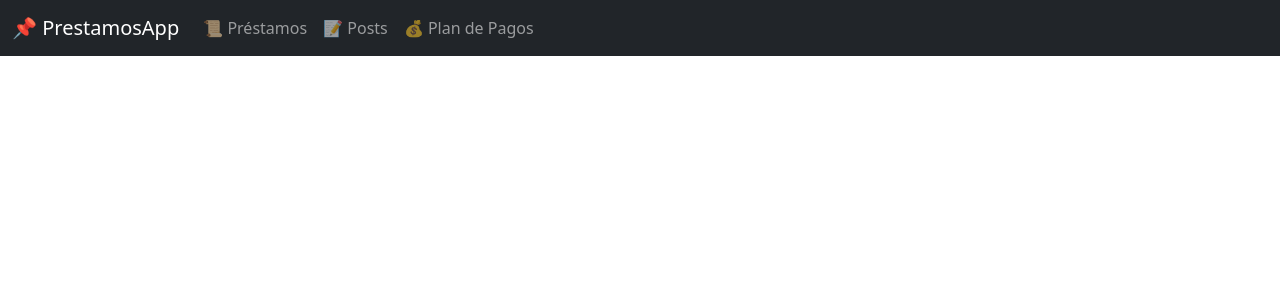
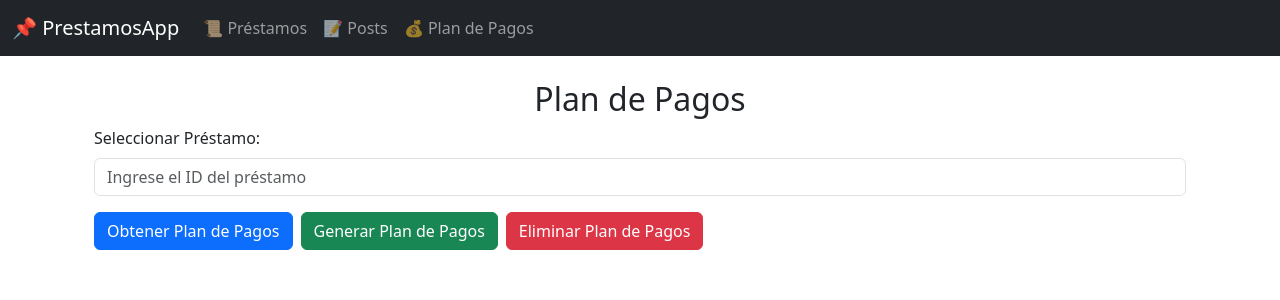
Before and after one commit to dervinluna/FrontEnd-PruebaTecnica, an Angular app: page /plan-pagos in a window 1280 px wide. Before the commit this address led to /. Shown: the top 300 px of the page. Built offline with nearby package versions, Linux system fonts and the light colour scheme.

Commit message:
Agregar componente de Plan de Pagos y actualizar rutas

```diff
--- a/src/app/app-routing.module.ts
+++ b/src/app/app-routing.module.ts
@@ -3,6 +3,7 @@ import { RouterModule, Routes } from '@angular/router';
 import { PrestamoListComponent } from './components/prestamo-list/prestamo-list.component';
 import { PrestamoFormComponent } from './components/prestamo-form/prestamo-form.component';
 import { PostsListComponent } from './components/posts-list/posts-list.component';
+import { PlanPagosComponent } from './components/plan-pagos/plan-pagos.component';
 
 
 const routes: Routes = [
@@ -10,6 +11,7 @@ const routes: Routes = [
   { path: 'prestamos/agregar', component: PrestamoFormComponent },
   { path: 'prestamos/editar/:id', component: PrestamoFormComponent },
   { path: 'posts', component: PostsListComponent },
+  { path: 'plan-pagos', component: PlanPagosComponent },
   { path: '', redirectTo: '/prestamos', pathMatch: 'full' }
 ];
 
--- /dev/null
+++ b/src/app/components/plan-pagos/plan-pagos.component.html
@@ -0,0 +1,31 @@
+<h2 class="text-center mt-3">Plan de Pagos</h2>
+
+<div class="container">
+  <div class="mb-3">
+    <label for="prestamoId" class="form-label">Seleccionar Préstamo:</label>
+    <input id="prestamoId" [(ngModel)]="prestamoSeleccionado" type="number" class="form-control" placeholder="Ingrese el ID del préstamo">
+  </div>
+
+  <button class="btn btn-primary me-2" (click)="obtenerPlanDePagos()">Obtener Plan de Pagos</button>
+  <button class="btn btn-success me-2" (click)="generarPlanDePagos()">Generar Plan de Pagos</button>
+  <button class="btn btn-danger" (click)="eliminarPlanDePagos()">Eliminar Plan de Pagos</button>
+
+  <table class="table table-striped table-bordered mt-3" *ngIf="planPagos.length > 0">
+    <thead class="thead-dark">
+      <tr>
+        <th>NO. CUOTA</th>
+        <th>Fecha de Pago</th>
+        <th>Monto</th>
+        <th>Estado</th>
+      </tr>
+    </thead>
+    <tbody>
+      <tr *ngFor="let pago of planPagos; let i = index">
+        <td>{{ i + 1 }}</td>
+        <td>{{ pago.fecha | date: 'mediumDate' }}</td>
+        <td>{{ pago.monto | currency:'Q. ':'symbol' }}</td>
+        <td>{{ pago.estado }}</td>
+      </tr>
+    </tbody>
+  </table>
+</div>
--- /dev/null
+++ b/src/app/components/plan-pagos/plan-pagos.component.ts
@@ -0,0 +1,47 @@
+import { Component, OnInit } from '@angular/core';
+import { PlanPagosService } from '../../services/plan-pagos.service';
+
+@Component({
+  selector: 'app-plan-pagos',
+  standalone: false,
+  templateUrl: './plan-pagos.component.html',
+  styleUrl: './plan-pagos.component.scss'
+})
+export class PlanPagosComponent implements OnInit {
+  prestamos: any[] = [];
+  planPagos: any[] = [];
+  prestamoSeleccionado: number | null = null;
+
+  constructor(private planPagosService: PlanPagosService) {}
+
+  ngOnInit(): void {}
+
+  obtenerPlanDePagos(): void {
+    if (this.prestamoSeleccionado) {
+      this.planPagosService.obtenerPlanDePagos(this.prestamoSeleccionado).subscribe(data => {
+        this.planPagos = data;
+      }, error => {
+        alert('No se encontró un plan de pagos para este préstamo.');
+        this.planPagos = [];
+      });
+    }
+  }
+
+  generarPlanDePagos(): void {
+    if (this.prestamoSeleccionado) {
+      this.planPagosService.generarPlanDePagos(this.prestamoSeleccionado).subscribe(() => {
+        alert('Plan de pagos generado con éxito.');
+        this.obtenerPlanDePagos();
+      });
+    }
+  }
+
+  eliminarPlanDePagos(): void {
+    if (this.prestamoSeleccionado) {
+      this.planPagosService.eliminarPlanDePagos(this.prestamoSeleccionado).subscribe(() => {
+        alert('Plan de pagos eliminado con éxito.');
+        this.planPagos = [];
+      });
+    }
+  }
+}
--- a/src/app/components/prestamo-list/prestamo-list.component.html
+++ b/src/app/components/prestamo-list/prestamo-list.component.html
@@ -7,7 +7,7 @@
   <table class="table table-striped table-bordered">
     <thead class="thead-dark">
       <tr>
-        <th>ID</th>
+        <th>CÓDIGO PRÉSTAMO</th>
         <th>DPI</th>
         <th>Cliente</th>
         <th>Monto</th>
@@ -21,7 +21,7 @@
         <td>{{ prestamo.id }}</td>
         <td>{{ prestamo.dpi }}</td>
         <td>{{ prestamo.nombreCliente }}</td>
-        <td>{{ prestamo.monto | currency }}</td>
+        <td>{{ prestamo.monto | currency:'Q. ':'symbol' }}</td>
         <td>{{ prestamo.cuotas }}</td>
         <td>{{ prestamo.fechaRegistro | date: 'mediumDate' }}</td>
         <td>
--- /dev/null
+++ b/src/app/services/plan-pagos.service.ts
@@ -0,0 +1,24 @@
+import { Injectable } from '@angular/core';
+import { HttpClient } from '@angular/common/http';
+import { Observable } from 'rxjs';
+
+@Injectable({
+  providedIn: 'root'
+})
+export class PlanPagosService {
+  private apiUrl = '/api/PlanPagos';
+
+  constructor(private http: HttpClient) {}
+
+  obtenerPlanDePagos(prestamoId: number): Observable<any> {
+    return this.http.get(`${this.apiUrl}/${prestamoId}`);
+  }
+
+  generarPlanDePagos(prestamoId: number): Observable<any> {
+    return this.http.post(`${this.apiUrl}/${prestamoId}/generar`, {});
+  }
+
+  eliminarPlanDePagos(prestamoId: number): Observable<any> {
+    return this.http.delete(`${this.apiUrl}/${prestamoId}/eliminar`);
+  }
+}
```
Also changed, not shown: src/app/app.module.ts (+6 -2 lines), src/app/components/plan-pagos/plan-pagos.component.scss (added).
